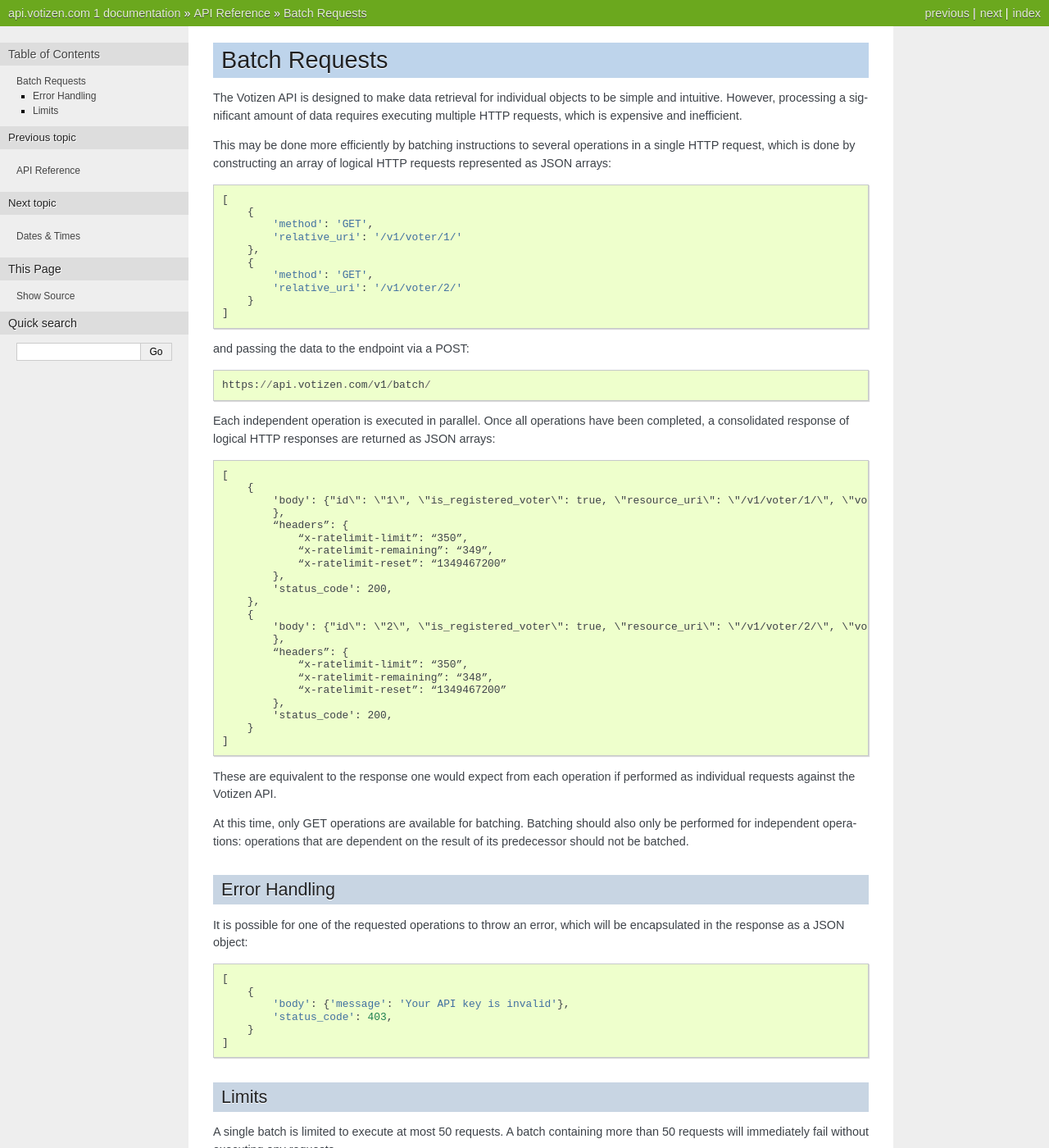
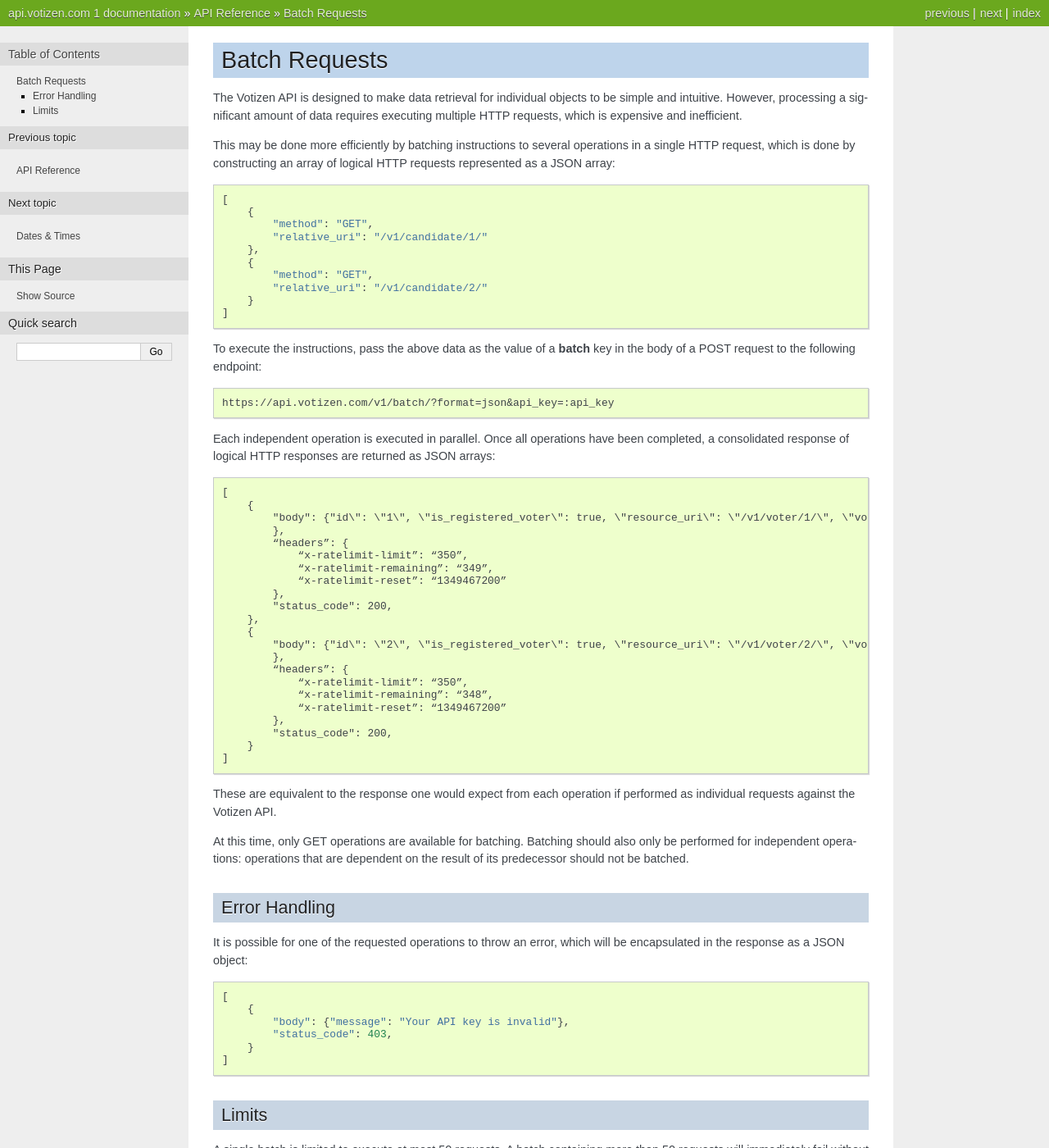
Before and after one commit to aditya-raj/api_doc, a Sphinx documentation site: the page built from docs/v1/batch.rst, in a window 1280 px wide and 1400 px high. Shown: the whole window at 82% size. Built offline with Sphinx 7.4.7, drawn with Linux system fonts in a browser that asks for light colours.

Commit message:
Adds explanation of batch parameter to batch operations documentation.

```diff
--- a/docs/v1/batch.rst
+++ b/docs/v1/batch.rst
@@ -8,22 +8,23 @@
 
 This may be done more efficiently by batching instructions to several
 operations in a single HTTP request, which is done by constructing an array of
-logical HTTP requests represented as JSON arrays::
+logical HTTP requests represented as a JSON array::
 
     [
         {
-            'method': 'GET',
-            'relative_uri': '/v1/voter/1/'
+            "method": "GET",
+            "relative_uri": "/v1/candidate/1/"
         },
         {
-            'method': 'GET',
-            'relative_uri': '/v1/voter/2/'
+            "method": "GET",
+            "relative_uri": "/v1/candidate/2/"
         }
     ]
 
-and passing the data to the endpoint via a POST::
+To execute the instructions, pass the above data as the value of a **batch**
+key in the body of a POST request to the following endpoint::
 
-    https://api.votizen.com/v1/batch/
+    https://api.votizen.com/v1/batch/?format=json&api_key=:api_key
 
 Each independent operation is executed in parallel. Once all operations have
 been completed,  a consolidated response of logical HTTP responses are returned
@@ -31,24 +32,24 @@
 
     [
         {
-            'body': {"id\": \"1\", \"is_registered_voter\": true, \"resource_uri\": \"/v1/voter/1/\", \"voter_data_uris\": {\"voter_districts_uri\": \"/v1/voter/1/districts/\", \"voter_record_uri\": \"/v1/voter/1/record/\"}
+            "body": {"id\": \"1\", \"is_registered_voter\": true, \"resource_uri\": \"/v1/voter/1/\", \"voter_data_uris\": {\"voter_districts_uri\": \"/v1/voter/1/districts/\", \"voter_record_uri\": \"/v1/voter/1/record/\"}
             },
             “headers”: {
                 “x-ratelimit-limit”: “350”,
                 “x-ratelimit-remaining”: “349”,
                 “x-ratelimit-reset”: “1349467200”
             },
-            'status_code': 200,
+            "status_code": 200,
         },
         {
-            'body': {"id\": \"2\", \"is_registered_voter\": true, \"resource_uri\": \"/v1/voter/2/\", \"voter_data_uris\": {\"voter_districts_uri\": \"/v1/voter/2/districts/\", \"voter_record_uri\": \"/v1/voter/2/record/\"}
+            "body": {"id\": \"2\", \"is_registered_voter\": true, \"resource_uri\": \"/v1/voter/2/\", \"voter_data_uris\": {\"voter_districts_uri\": \"/v1/voter/2/districts/\", \"voter_record_uri\": \"/v1/voter/2/record/\"}
             },
             “headers”: {
                 “x-ratelimit-limit”: “350”,
                 “x-ratelimit-remaining”: “348”,
                 “x-ratelimit-reset”: “1349467200”
             },
-            'status_code': 200,
+            "status_code": 200,
         }
     ]
 
@@ -68,8 +69,8 @@
 
     [
         {
-            'body': {'message': 'Your API key is invalid'},
-            'status_code': 403,
+            "body": {"message": "Your API key is invalid"},
+            "status_code": 403,
         }
     ]
 
```
